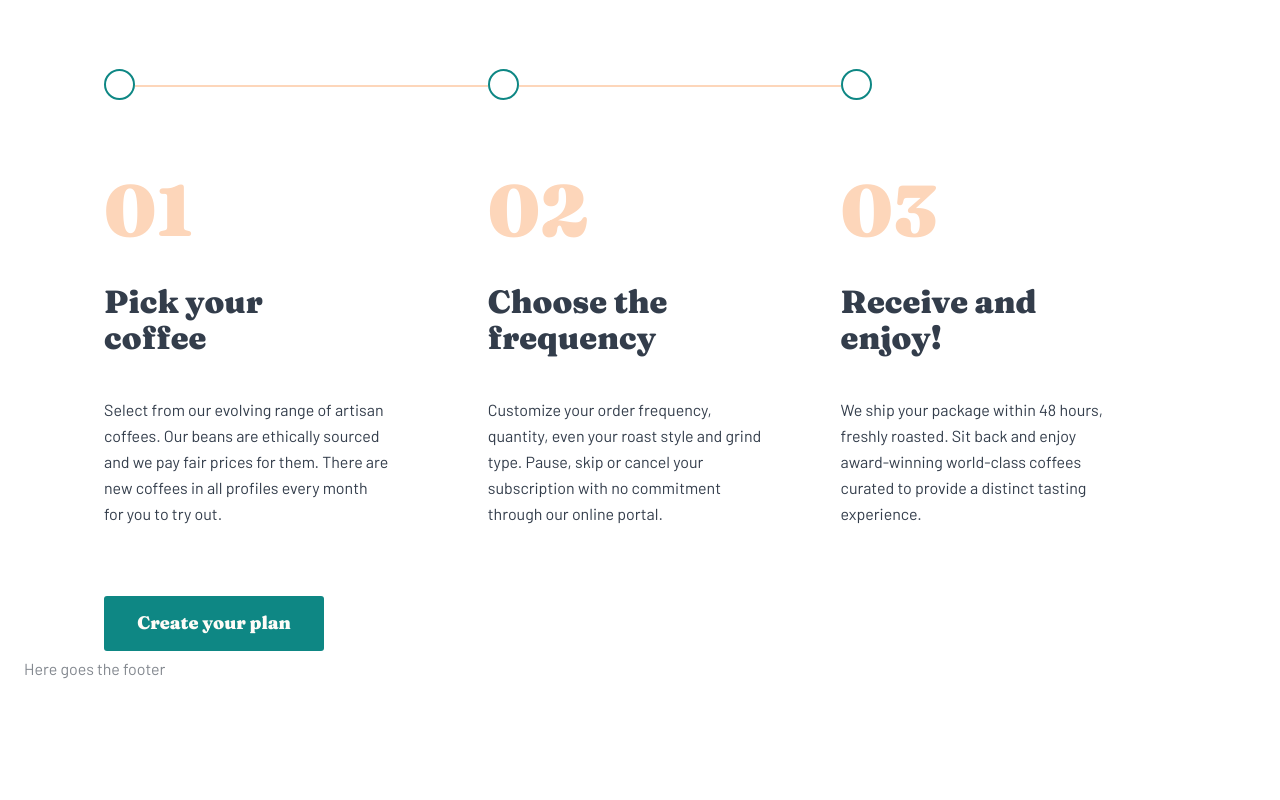
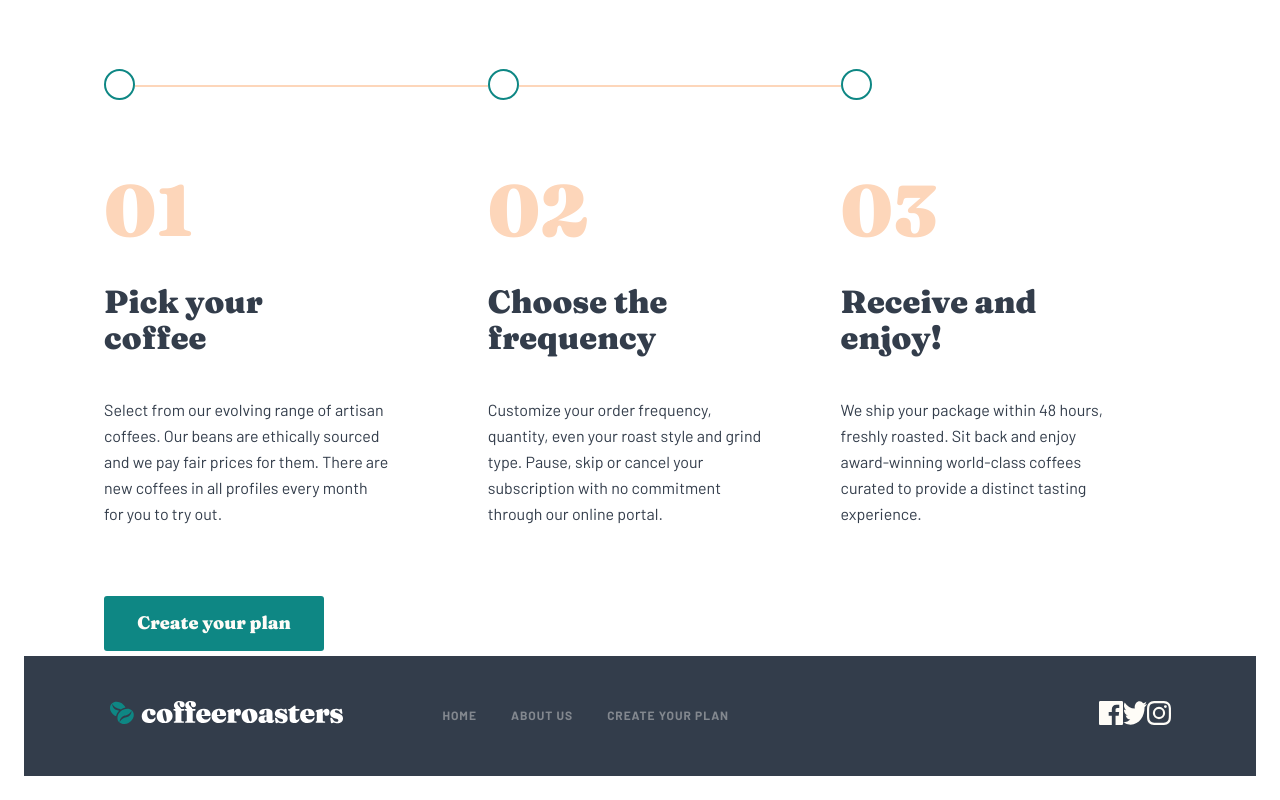
Before and after one commit to ohmymario/coffee-roasters, a Next.js app: page / in a window 1280 px wide. Shown: the part 2557-3357 px from the top of the page. Before the commit the page ends 3263 px from the top, so only its background shows below. Built offline with nearby package versions, Linux system fonts and the light colour scheme.

Commit message:
Create footer component with desktop view CSS

```diff
--- a/components/footer/Footer.js
+++ b/components/footer/Footer.js
@@ -1,11 +1,67 @@
 import React from 'react';
+import Image from 'next/image';
+import Link from 'next/link';
+
+import FooterStyles from './FooterStyles';
 
 const Footer = () => {
   console.log('footer');
   return (
-    <div>
-      <p>Here goes the footer</p>
-    </div>
+    <FooterStyles>
+      <div className="footer">
+        <div className="footer-logo">
+          <Image
+            src="/images/logo-footer.svg"
+            layout="fixed"
+            alt="logo"
+            width={235}
+            height={25}
+          />
+        </div>
+
+        <ul className="footer-links">
+          <li>
+            <Link href="/">
+              <a>Home</a>
+            </Link>
+          </li>
+          <li>
+            <Link href="/about">
+              <a>About Us</a>
+            </Link>
+          </li>
+          <li>
+            <Link href="/subscribe">
+              <a>Create your plan</a>
+            </Link>
+          </li>
+        </ul>
+      </div>
+
+      <div className="socials">
+        <Image
+          src="/images/socials/icon-facebook.svg"
+          layout="fixed"
+          alt="logo"
+          width={24}
+          height={24}
+        />
+        <Image
+          src="/images/socials/icon-twitter.svg"
+          layout="fixed"
+          alt="logo"
+          width={24}
+          height={24}
+        />
+        <Image
+          src="/images/socials/icon-instagram.svg"
+          layout="fixed"
+          alt="logo"
+          width={24}
+          height={24}
+        />
+      </div>
+    </FooterStyles>
   );
 };
 
--- a/components/footer/FooterStyles.js
+++ b/components/footer/FooterStyles.js
@@ -1 +1,40 @@
 import styled from 'styled-components';
+
+const FooterStyles = styled.footer`
+  display: flex;
+  justify-content: space-between;
+  align-items: center;
+  min-height: 120px;
+  background: var(--darkGreyBlue);
+  padding: 0 85px 0 85px;
+  .footer {
+    display: flex;
+    align-items: center;
+    justify-content: space-between;
+    max-width: 620px;
+    flex: 1 1 auto;
+
+    &-links {
+      display: flex;
+      li {
+        text-transform: uppercase;
+        font-weight: 700;
+        font-size: 0.75rem;
+        letter-spacing: 0.92px;
+        &:not(:last-child) {
+          padding-right: 2.85em;
+        }
+      }
+    }
+  }
+
+  .socials {
+    div {
+      &:not(:last-child) {
+        margin-right: 1.5em;
+      }
+    }
+  }
+`;
+
+export default FooterStyles;
```
